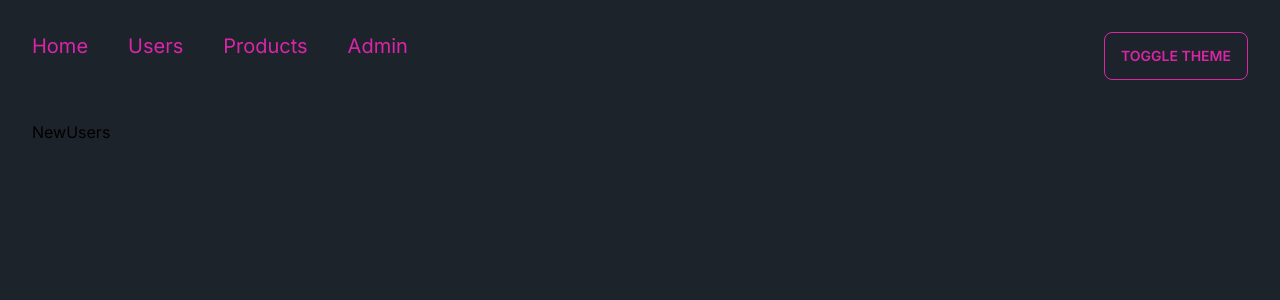
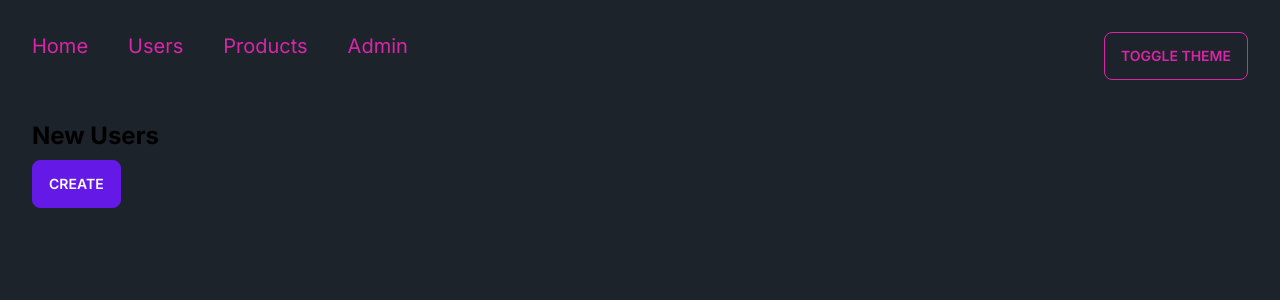
Before and after one commit to Mriganka5137/next-gogoi, a Next.js app: page /users/new-users in a window 1280 px wide. Shown: the top 300 px of the page. Built offline with nearby package versions, Linux system fonts and the light colour scheme.

Commit message:
Add new components and pages for user management

```diff
--- /dev/null
+++ b/app/loading.tsx
@@ -0,0 +1,7 @@
+import React from "react";
+
+const loading = () => {
+  return <span className="loading loading-dots loading-lg"></span>;
+};
+
+export default loading;
--- /dev/null
+++ b/app/not-found.tsx
@@ -0,0 +1,7 @@
+import React from "react";
+
+const NotFound = () => {
+  return <div>The Page Does not exist</div>;
+};
+
+export default NotFound;
--- /dev/null
+++ b/app/users/[id]/not-found.tsx
@@ -0,0 +1,7 @@
+import React from "react";
+
+const UserNotFound = () => {
+  return <div>The user does not exists</div>;
+};
+
+export default UserNotFound;
--- a/app/users/[id]/page.tsx
+++ b/app/users/[id]/page.tsx
@@ -1,9 +1,11 @@
+import { notFound } from "next/navigation";
 import React from "react";
 interface Props {
   params: { id: number };
 }
 
 const UserDetails = ({ params: { id } }: Props) => {
+  if (id > 10) return notFound();
   return (
     <div className=" text-secondary-content">
       <h1>UserDetails : {id}</h1>
--- a/app/users/new-users/page.tsx
+++ b/app/users/new-users/page.tsx
@@ -1,7 +1,22 @@
+"use client";
+import { useRouter } from "next/navigation";
 import React from "react";
 
 const NewUsers = () => {
-  return <div>NewUsers</div>;
+  const router = useRouter();
+  return (
+    <div>
+      <h1>New Users</h1>
+      <button
+        className=" btn-primary btn"
+        onClick={() => {
+          router.push("/users");
+        }}
+      >
+        Create
+      </button>
+    </div>
+  );
 };
 
 export default NewUsers;
--- a/app/users/page.tsx
+++ b/app/users/page.tsx
@@ -1,5 +1,6 @@
 import React from "react";
 import UserTable from "./UserTable";
+import Link from "next/link";
 interface Props {
   searchParams: {
     sortOrder: string;
@@ -8,7 +9,12 @@ interface Props {
 const Users = async ({ searchParams: { sortOrder } }: Props) => {
   return (
     <div className="text-secondary-content">
-      <h1 className="">Users</h1>
+      <div className=" flex justify-between items-center">
+        <h1 className="">Users</h1>
+        <Link href="/users/new-users" className=" btn btn-neutral">
+          New User
+        </Link>
+      </div>
       <UserTable sortOrder={sortOrder} />
     </div>
   );
```
